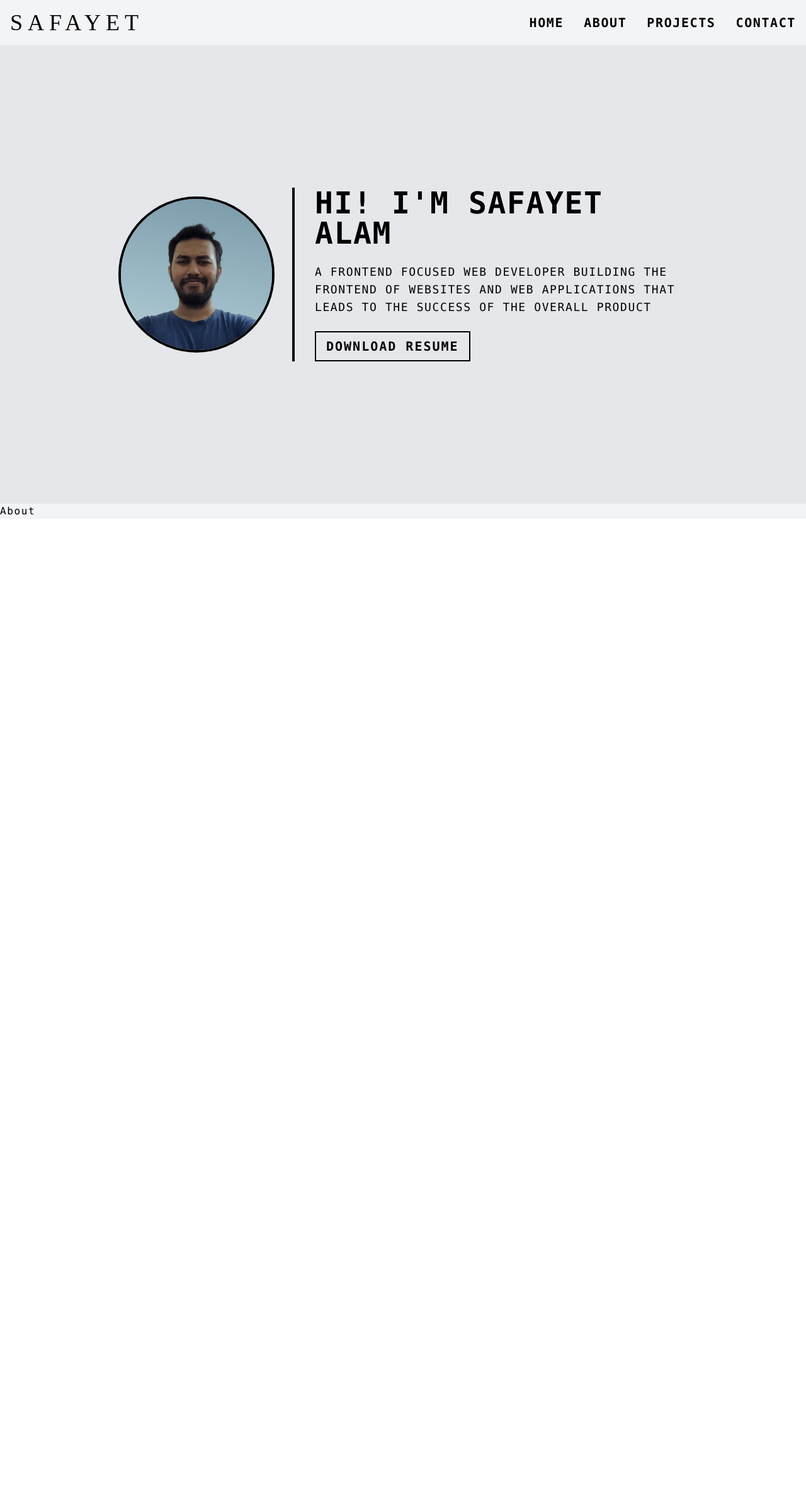
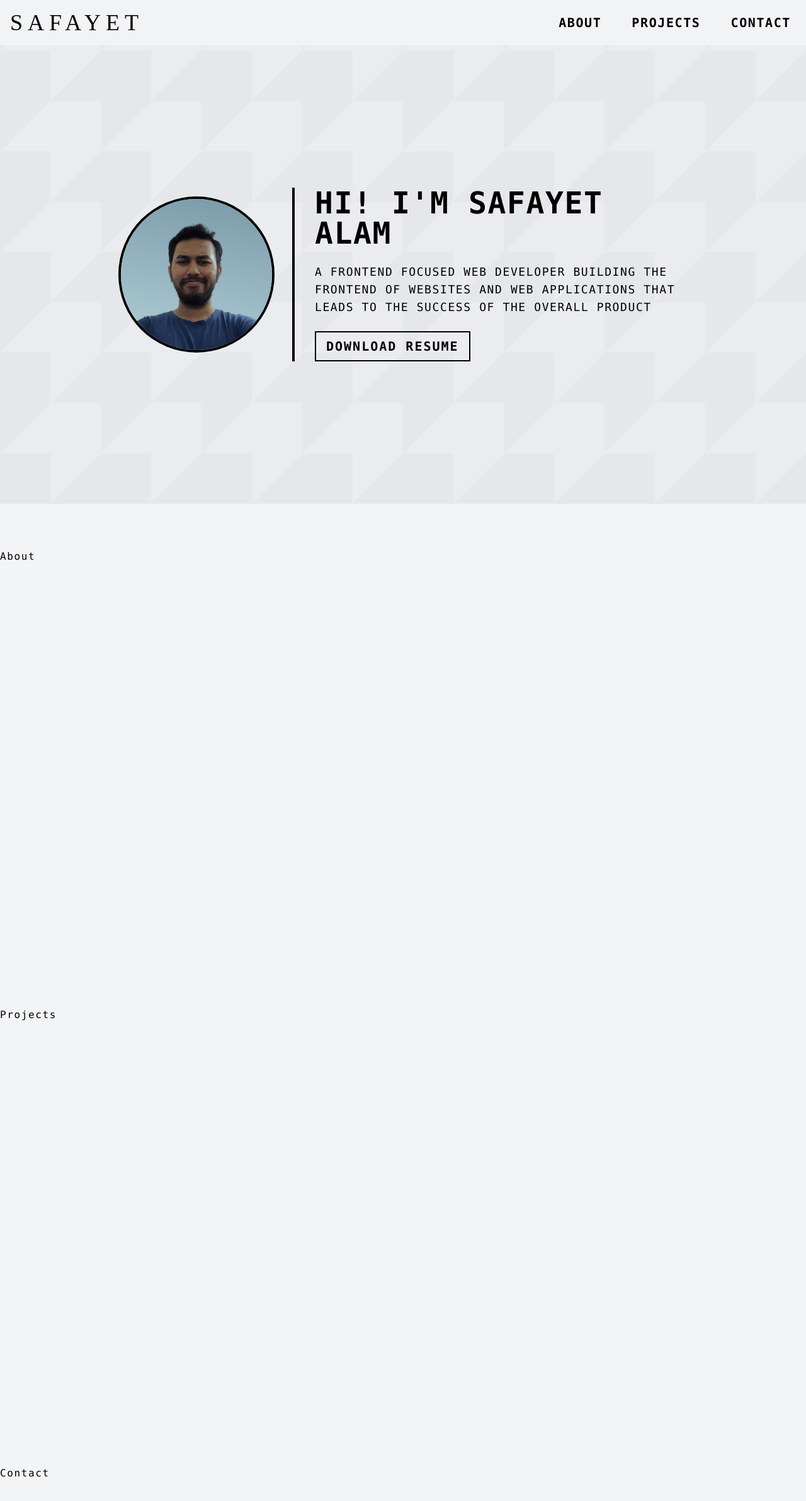
Before and after one commit to safayetdib/safayet-portfolio, a React (Vite) app: page / in a window 1280 px wide. Shown: the top 2384 px of the page at 63% size. Before the commit the page ends 824 px from the top, so only its background shows below. Built offline with nearby package versions, Linux system fonts and the light colour scheme; a web font is replaced by a local one.

Commit message:
added bg to banner and section height

```diff
--- a/index.html
+++ b/index.html
@@ -1,5 +1,5 @@
 <!DOCTYPE html>
-<html lang="en">
+<html lang="en" class="scroll-smooth">
 	<head>
 		<meta charset="UTF-8" />
 		<link rel="icon" type="image/svg+xml" href="/icon.svg" />
--- a/src/pages/Home/About/About.jsx
+++ b/src/pages/Home/About/About.jsx
@@ -1,6 +1,6 @@
 const About = () => {
 	return (
-		<section>
+		<section id="about" className="min-h-[calc(100vh-72px)] pt-[72px]">
 			<h2>About</h2>
 		</section>
 	);
--- a/src/pages/Home/Banner/Banner.jsx
+++ b/src/pages/Home/Banner/Banner.jsx
@@ -2,7 +2,9 @@ import { Fade, Slide } from 'react-awesome-reveal';
 
 const Banner = () => {
 	return (
-		<section className="bg-gray-200">
+		<section
+			id="home"
+			className="bg-gray-200 bg-[url('/src/assets/bg.svg')] pt-[72px]">
 			<div className="mx-auto flex min-h-[calc(100vh-72px)] max-w-screen-xl flex-col items-center justify-center gap-8 divide-black px-4 py-4 uppercase md:flex-row md:divide-x-4">
 				<div>
 					<Fade>
--- /dev/null
+++ b/src/pages/Home/Contact/Contact.jsx
@@ -0,0 +1,9 @@
+const Contact = () => {
+	return (
+		<section id="contact" className="min-h-[calc(100vh-72px)] pt-[72px]">
+			<h2>Contact</h2>
+		</section>
+	);
+};
+
+export default Contact;
--- a/src/pages/Home/Home.jsx
+++ b/src/pages/Home/Home.jsx
@@ -1,5 +1,7 @@
 import About from './About/About';
 import Banner from './Banner/Banner';
+import Contact from './Contact/Contact';
+import Projects from './Projects/Projects';
 
 const Home = () => {
 	return (
@@ -11,10 +13,10 @@ const Home = () => {
 			<About />
 
 			{/* projects */}
-			<section></section>
+			<Projects />
 
 			{/* contact */}
-			<section></section>
+			<Contact />
 		</main>
 	);
 };
--- /dev/null
+++ b/src/pages/Home/Projects/Projects.jsx
@@ -0,0 +1,9 @@
+const Projects = () => {
+	return (
+		<section id="projects" className="min-h-[calc(100vh-72px)] pt-[72px]">
+			<h2>Projects</h2>
+		</section>
+	);
+};
+
+export default Projects;
--- a/src/pages/Shared/Header/Header.jsx
+++ b/src/pages/Shared/Header/Header.jsx
@@ -3,10 +3,10 @@ import { HiBars3BottomRight } from 'react-icons/hi2';
 import { IoClose } from 'react-icons/io5';
 
 const navMenus = [
-	{
-		name: 'Home',
-		path: '#home',
-	},
+	// {
+	// 	name: 'Home',
+	// 	path: '#home',
+	// },
 	{
 		name: 'About',
 		path: '#about',
@@ -25,16 +25,19 @@ const Header = () => {
 	const [isNavOpen, setIsNavOpen] = useState(false);
 
 	return (
-		<header className="mx-auto flex max-w-screen-xl items-center justify-between px-4 py-4 uppercase">
-			<div className="flex items-center justify-center gap-4 tracking-[8px]">
+		<header className="fixed left-0 right-0 top-0 z-30 bg-gray-100/90 px-4 py-4">
+			<div className=" mx-auto flex  max-w-screen-xl items-center justify-between uppercase">
+				<a href="#home" className="tracking-[8px]">
 					<h2 className="font-monofett text-3xl sm:text-4xl">Safayet</h2>
-			</div>
+				</a>
 
 				<nav className="hidden md:flex">
 					<ul className="flex items-center justify-center gap-8 text-xl font-semibold">
 						{navMenus.map((item, index) => (
 							<li key={index}>
-							<a href={item.path} className="hover:underline hover:opacity-80">
+								<a
+									href={item.path}
+									className="px-2 transition-all hover:bg-black hover:text-white">
 									{item.name}
 								</a>
 							</li>
@@ -45,18 +48,18 @@ const Header = () => {
 				{/* mobile menu */}
 				<button
 					onClick={() => setIsNavOpen(!isNavOpen)}
-				className="z-20 pt-1 text-3xl md:hidden">
+					className="z-50 pt-1 text-3xl md:hidden">
 					{isNavOpen ? <IoClose /> : <HiBars3BottomRight />}
 				</button>
 
 				{isNavOpen && (
-				<nav className="absolute right-0 top-0 mr-2 mt-4 w-60 rounded border bg-gray-100/95 px-4 pb-8 pt-12 text-center shadow-lg md:hidden">
+					<nav className="absolute right-0 top-0 z-40 mr-2 mt-4 w-60 rounded border bg-gray-100 px-4 pb-8 pt-12 text-center shadow-lg md:hidden">
 						<ul className="flex flex-col items-center justify-center gap-8 text-xl font-semibold">
 							{navMenus.map((item, index) => (
 								<li key={index}>
 									<a
 										href={item.path}
-									className="hover:underline hover:opacity-80">
+										className="px-2 transition-all hover:bg-black hover:text-white">
 										{item.name}
 									</a>
 								</li>
@@ -64,6 +67,7 @@ const Header = () => {
 						</ul>
 					</nav>
 				)}
+			</div>
 		</header>
 	);
 };
```
Also changed, not shown: src/assets/bg.svg (added). Lines whose indentation alone changed are shown as unchanged.
